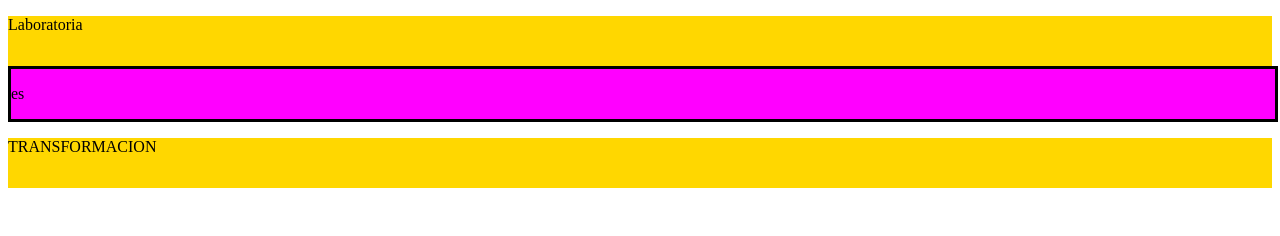
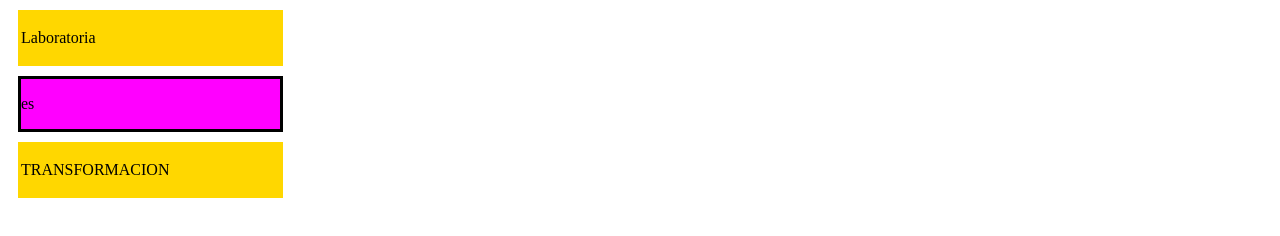
Before and after one commit to fbk-rena/basicDisplay, a plain HTML site: page index.html in a window 1280 px wide. Drawn offline with Linux system fonts and the light colour scheme.

Commit message:
Segundo objetivo

```diff
--- a/css/main.css
+++ b/css/main.css
@@ -1,12 +1,12 @@
 div{
    height: 50px;
-   width: 100%;
-   margin: 0;
+   width: 259px;
+   margin: 10px;
 }
 
 .orilla{
    background-color: gold;
-   border: none;
+   border: solid gold;
 }
 
 .medio{
--- a/index.html
+++ b/index.html
@@ -7,7 +7,6 @@
    </head>
 
    <body>
-      <div id="contenedor">
       <div class="orilla" >
          <p>Laboratoria</p>
       </div>
@@ -17,6 +16,5 @@
       <div class="orilla">
          <p>TRANSFORMACION</p>
       </div>
-      </div>
    </body>
 </html>
```
Lines whose indentation alone changed are shown as unchanged.
